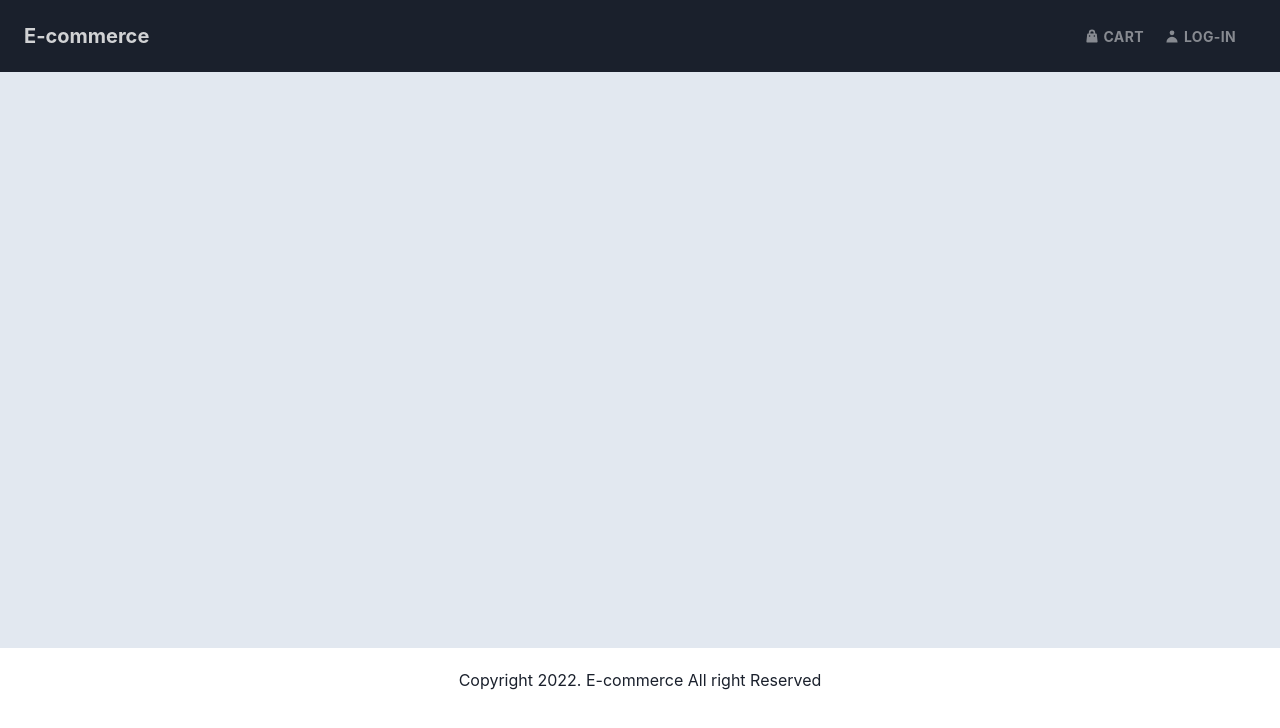
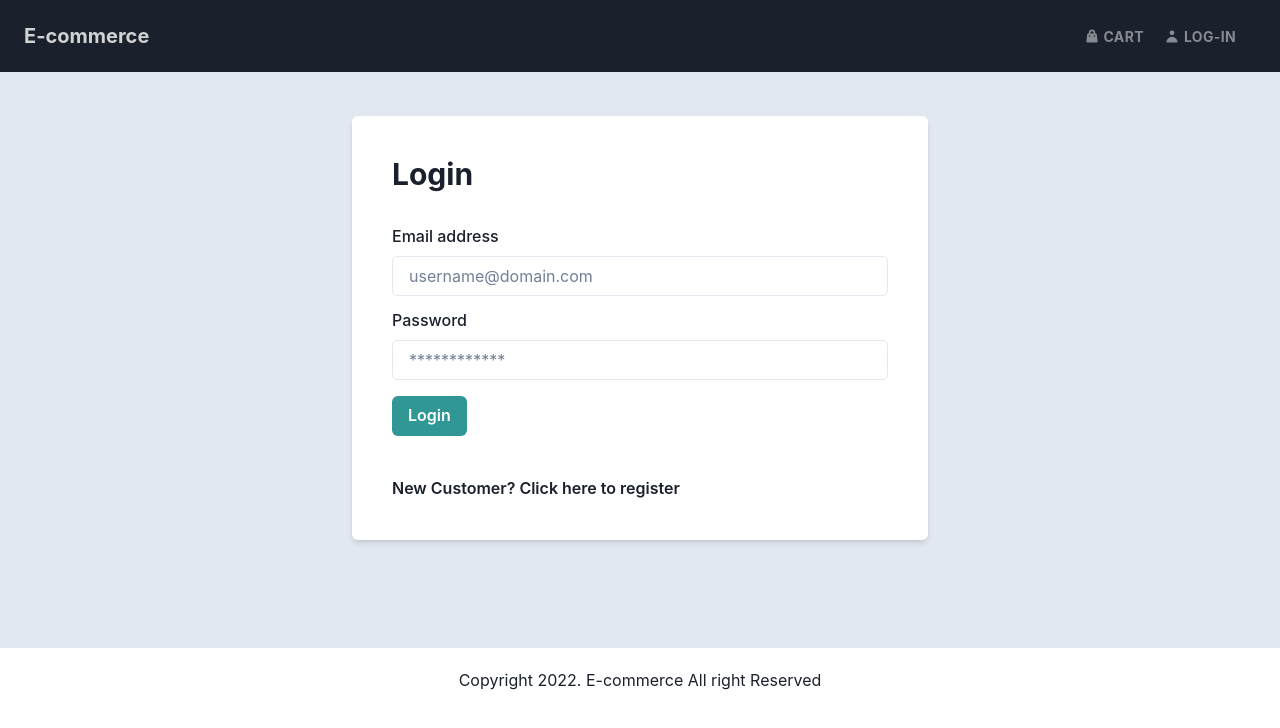
Before and after one commit to Sarvesh-24/E-Eommerce, a React (Create React App) app in the folder frontend/: page /login in a window 1280 px wide. Shown: the top 728 px of the page. Built offline with nearby package versions, Linux system fonts and the light colour scheme.

Commit message:
created login screen and updated store

```diff
--- a/frontend/src/App.js
+++ b/frontend/src/App.js
@@ -7,6 +7,7 @@
 import { HomeScreen } from './screens/HomeScreen'
 import { ProductScreen } from './screens/ProductScreen'
 import { CartScreen } from './screens/CartScreen'
+import {LoginScreen} from './screens/LoginScreen'
 
 
 export const App = () => {
@@ -35,6 +36,7 @@
 
                     <Route path='/cart/:id' element={<CartScreen/>}/>
                     <Route path='/cart' element={<CartScreen/>}/>
+                    <Route path='/login' element={<LoginScreen/>} />
                 </Routes>
 
                 </Flex>
--- /dev/null
+++ b/frontend/src/component/FormContainer.js
@@ -0,0 +1,23 @@
+
+import {Flex} from '@chakra-ui/react'
+
+
+export const FormContainer = ({children, width='xl'}) => {
+
+    return (
+
+        <>
+            <Flex
+                direction='column'
+                boxShadow='md'
+                rounded='md'
+                bgColor='white'
+                p='10'
+                width={width}>
+                {children}
+		    </Flex>
+
+        </>
+
+    )
+}
--- a/frontend/src/component/Header.js
+++ b/frontend/src/component/Header.js
@@ -82,7 +82,7 @@
                     width={{base:'full' , md:"auto"}}
                     >
 
-                    <MenuItem url="/">
+                    <MenuItem url="/cart">
 
                         <Flex alignItems="center">
                            <Icon as={HiShoppingBag} w="4"
@@ -92,7 +92,7 @@
 
                         </Flex>
                     </MenuItem>
-                    <MenuItem url="/">
+                    <MenuItem url="/login">
 
                         <Flex alignItems="center">
                            <Icon as={HiUser}
--- /dev/null
+++ b/frontend/src/screens/LoginScreen.js
@@ -0,0 +1,105 @@
+import {
+  Button,
+  Flex,
+  FormControl,
+  FormLabel,
+  Heading,
+  Input,
+  Link,
+  Spacer,
+  Text,
+} from "@chakra-ui/react";
+
+import { useDispatch, useSelector } from "react-redux";
+import {
+  Link as RouterLink,
+  useSearchParams,
+  useNavigate,
+} from "react-router-dom";
+import { useState, useEffect } from "react";
+import {login} from '../actions/userAction'
+import { FormContainer } from "../component/FormContainer";
+import { Message } from "../component/Message";
+
+export const LoginScreen = () => {
+  const dispatch = useDispatch();
+  const navigate = useNavigate();
+
+  const [email, setEmail] = useState('');
+  const [password, setPassword] = useState('');
+
+  let [searchParam] = useSearchParams();
+  let  redirect = searchParam.get('redirect') || '/'
+
+  const userLogin = useSelector((state) => state.userLogin);
+
+  const {loading, error, userInfo} = userLogin;
+
+  useEffect(() => {
+
+    if(userInfo){
+
+        navigate(redirect)
+    }
+  }, [navigate,userInfo,redirect]);
+
+
+  const submitHandler = (e) => {
+
+    e.preventDefault();
+    dispatch(login(email,password))
+
+  }
+  return (
+    <>
+      <Flex w="full" alignItems="center" justifyContent="center" py="5">
+        <FormContainer>
+          <Heading as="h1" mb="8" fontSize="3xl">
+            Login
+          </Heading>
+
+          {error && <Message type="error">{error}</Message>}
+
+          <form onSubmit={submitHandler}>
+            <FormControl id="email">
+              <FormLabel htmlFor="email">Email address</FormLabel>
+              <Input
+                id="email"
+                type="email"
+                placeholder="username@domain.com"
+                value={email}
+                onChange={(e) => setEmail(e.target.value)}
+              />
+            </FormControl>
+
+            <Spacer h="3" />
+
+            <FormControl id="password">
+              <FormLabel htmlFor="password">Password</FormLabel>
+              <Input
+                id="password"
+                type="password"
+                placeholder="************"
+                value={password}
+                onChange={(e) => setPassword(e.target.value)}
+              />
+            </FormControl>
+
+            <Button type="submit" colorScheme="teal" mt="4" isLoading={loading}>
+              Login
+            </Button>
+          </form>
+
+          <Flex pt="10">
+            <Text fontWeight="semibold">
+              New Customer?{" "}
+              <Link as={RouterLink} to="/register">
+                Click here to register
+              </Link>
+            </Text>
+          </Flex>
+        </FormContainer>
+      </Flex>
+    </>
+  );
+};
--- a/frontend/src/store.js
+++ b/frontend/src/store.js
@@ -27,7 +27,7 @@
 
 const userInfoFromStorage = localStorage.getItem("userInfo")
   ? JSON.parse(localStorage.getItem("userInfo"))
-  : {};
+  : null;
 
 const initialState = { cart: { cartItems: cartItemsFromStorage }, userLogin:{userInfo:userInfoFromStorage} };
 
```
